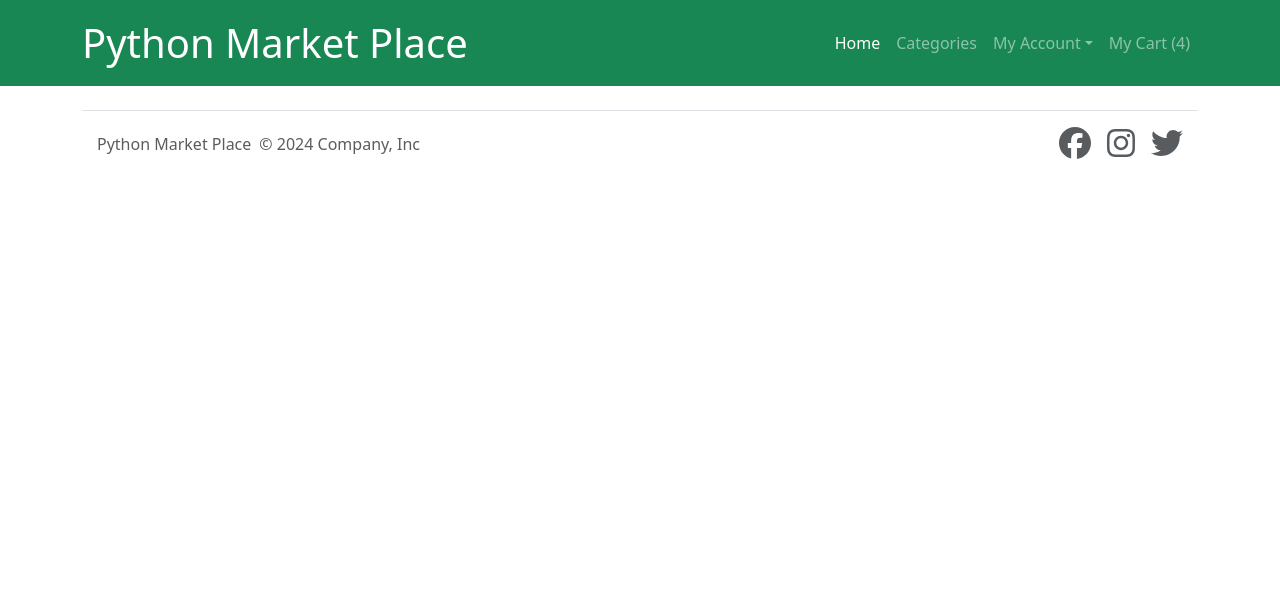
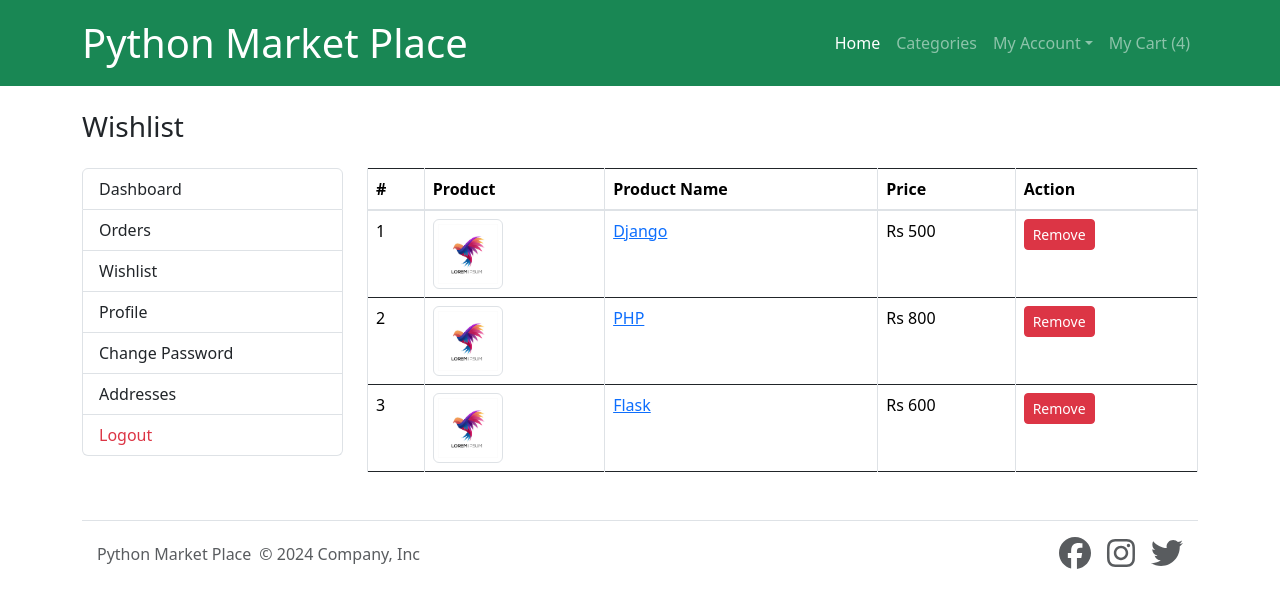
Before and after one commit to srikriydv/ecommerce-website-django-react-rest-Project-1, a React (Vite) app in the folder frontend/: page /customer/wishlist in a window 1280 px wide. Shown: the top 608 px of the page. Built offline with nearby package versions, Linux system fonts and the light colour scheme.

Commit message:
Added wishlist, profile, and changepassword component in sidebar

```diff
--- a/frontend/src/App.jsx
+++ b/frontend/src/App.jsx
@@ -16,6 +16,9 @@ import Dashboard from "./components/Customer/Dashboard.jsx";
 import Orders from "./components/Customer/Orders.jsx";
 import OrderSuccess from "./components/OrderSuccess.jsx";
 import OrderFailure from "./components/OrderFailure.jsx";
+import Wishlist from "./components/Customer/Wishlist.jsx";
+import Profile from "./components/Customer/Profile.jsx";
+import ChangePassword from "./components/Customer/ChangePassword.jsx";
 
 function App() {
   const [count, setCount] = useState(0);
@@ -35,6 +38,9 @@ function App() {
           <Route path="/customer/login" element={<Login/>} />
           <Route path="/customer/dashboard" element={<Dashboard />} />
           <Route path="/customer/orders" element={<Orders />} />
+          <Route path="/customer/wishlist" element={<Wishlist />} />
+          <Route path="/customer/profile" element={<Profile />} />
+          <Route path="/customer/change-password" element={<ChangePassword />} />
         </Routes>
       <Footer />
     </>
--- /dev/null
+++ b/frontend/src/components/Customer/ChangePassword.jsx
@@ -0,0 +1,38 @@
+import Sidebar from "./Sidebar";
+
+function ChangePassword() {
+
+
+    return (
+        <>
+            <div className="container mt-4">
+                <h3 className="mb-4">Change Password</h3>
+                <div className="row">
+                    <div className="col-md-3 col-12 mb-2">
+                        <Sidebar />
+                    </div>
+                    <div className="col-md-9 col-12 mb-2">
+                    <div className="card">
+                            <h4 className="card-header">Update Profile</h4>
+                            <div className="card-body">
+                                <form>
+                                    <div className="mb-3">
+                                        <label for="pwd" className="form-label">New Password</label>
+                                        <input type="password" className="form-control" id="pwd" />
+                                    </div>
+                                    <div className="mb-3">
+                                        <label for="cpwd" className="form-label">Confirm Password</label>
+                                        <input type="password" className="form-control" id="cpwd" />
+                                    </div>
+                                    <button type="submit" className="btn btn-primary">Submit</button>
+                                </form>
+                            </div>
+                        </div>
+                    </div>
+                </div>
+            </div>
+        </>
+    )
+}
+
+export default ChangePassword;
--- /dev/null
+++ b/frontend/src/components/Customer/Profile.jsx
@@ -0,0 +1,50 @@
+import Sidebar from "./Sidebar";
+
+function Profile() {
+
+
+    return (
+        <>
+            <div className="container mt-4">
+                <h3 className="mb-4">Wishlist</h3>
+                <div className="row">
+                    <div className="col-md-3 col-12 mb-2">
+                        <Sidebar />
+                    </div>
+                    <div className="col-md-9 col-12 mb-2">
+                        <div className="card">
+                            <h4 className="card-header">Update Profile</h4>
+                            <div className="card-body">
+                                <form>
+                                    <div className="mb-3">
+                                        <label for="firstName" className="form-label">First Name</label>
+                                        <input type="text" className="form-control" id="firstName" />
+                                    </div>
+                                    <div className="mb-3">
+                                        <label for="lastName" className="form-label">Last Name</label>
+                                        <input type="text" className="form-control" id="lastName" />
+                                    </div>
+                                    <div className="mb-3">
+                                        <label for="username" className="form-label">Username</label>
+                                        <input type="text" className="form-control" id="username" />
+                                    </div>
+                                    <div className="mb-3">
+                                        <label for="email" className="form-label">Email</label>
+                                        <input type="email" className="form-control" id="email" />
+                                    </div>
+                                    <div className="mb-3">
+                                        <label for="profileImg" className="form-label">Profile Image</label>
+                                        <input type="file" className="form-control" id="profileImg" />
+                                    </div>
+                                    <button type="submit" className="btn btn-primary">Submit</button>
+                                </form>
+                            </div>
+                        </div>
+                    </div>
+                </div>
+            </div>
+        </>
+    )
+}
+
+export default Profile;
--- a/frontend/src/components/Customer/Sidebar.jsx
+++ b/frontend/src/components/Customer/Sidebar.jsx
@@ -9,8 +9,9 @@ function Sidebar() {
                 <ul className="list-group">
                     <Link to="/customer/dashboard" className="list-group-item" aria-current="true">Dashboard</Link>
                     <Link to="/customer/orders" className="list-group-item">Orders</Link>
-                    <Link className="list-group-item">Wishlist</Link>
-                    <Link className="list-group-item">Profile</Link>
+                    <Link to="/customer/wishlist" className="list-group-item">Wishlist</Link>
+                    <Link to="/customer/profile" className="list-group-item">Profile</Link>
+                    <Link to="/customer/change-password" className="list-group-item">Change Password</Link>
                     <Link className="list-group-item">Addresses</Link>
                     <Link className="list-group-item text-danger">Logout</Link>
                 </ul>
--- /dev/null
+++ b/frontend/src/components/Customer/Wishlist.jsx
@@ -0,0 +1,68 @@
+import Sidebar from "./Sidebar";
+import logo from "../../asset/logo.avif"
+import { Link } from "react-router-dom";
+
+function Wishlist() {
+
+
+    return (
+        <>
+            <div className="container mt-4">
+                <h3 className="mb-4">Wishlist</h3>
+                <div className="row">
+                    <div className="col-md-3 col-12 mb-2">
+                        <Sidebar />
+                    </div>
+                    <div className="col-md-9 col-12 mb-2">
+                        <div className="row">
+                            <div className="table-responsive">
+                                <table className="table table-bordered">
+                                    <thead>
+                                        <tr>
+                                            <th>#</th>
+                                            <th>Product</th>
+                                            <th>Product Name</th>
+                                            <th>Price</th>
+                                            <th>Action</th>
+                                        </tr>
+                                    </thead>
+                                    <tbody>
+                                        <tr>
+                                            <td>1</td>
+                                            <td>
+                                                <Link><img src={logo} className="img-thumbnail" width={70} alt="" /></Link>
+                                            </td>
+                                            <td><Link>Django</Link></td>
+                                            <td>Rs 500</td>
+                                            <td><button className="btn btn-danger btn-sm">Remove</button></td>
+                                        </tr>
+                                        <tr>
+                                            <td>2</td>
+                                            <td>
+                                                <Link><img src={logo} className="img-thumbnail" width={70} alt="" /></Link>
+                                            </td>
+                                            <td><Link>PHP</Link></td>
+                                            <td>Rs 800</td>
+                                            <td><button className="btn btn-danger btn-sm">Remove</button></td>
+                                        </tr>
+                                        <tr>
+                                            <td>3</td>
+                                            <td>
+                                                <Link><img src={logo} className="img-thumbnail" width={70} alt="" /></Link>
+                                            </td>
+                                            <td><Link>Flask</Link></td>
+                                            <td>Rs 600</td>
+                                            <td><button className="btn btn-danger btn-sm">Remove</button></td>
+                                        </tr>
+                                    </tbody>
+                                </table>
+                            </div>
+                        </div>
+                    </div>
+                </div>
+            </div>
+        </>
+    )
+}
+
+export default Wishlist;
```
